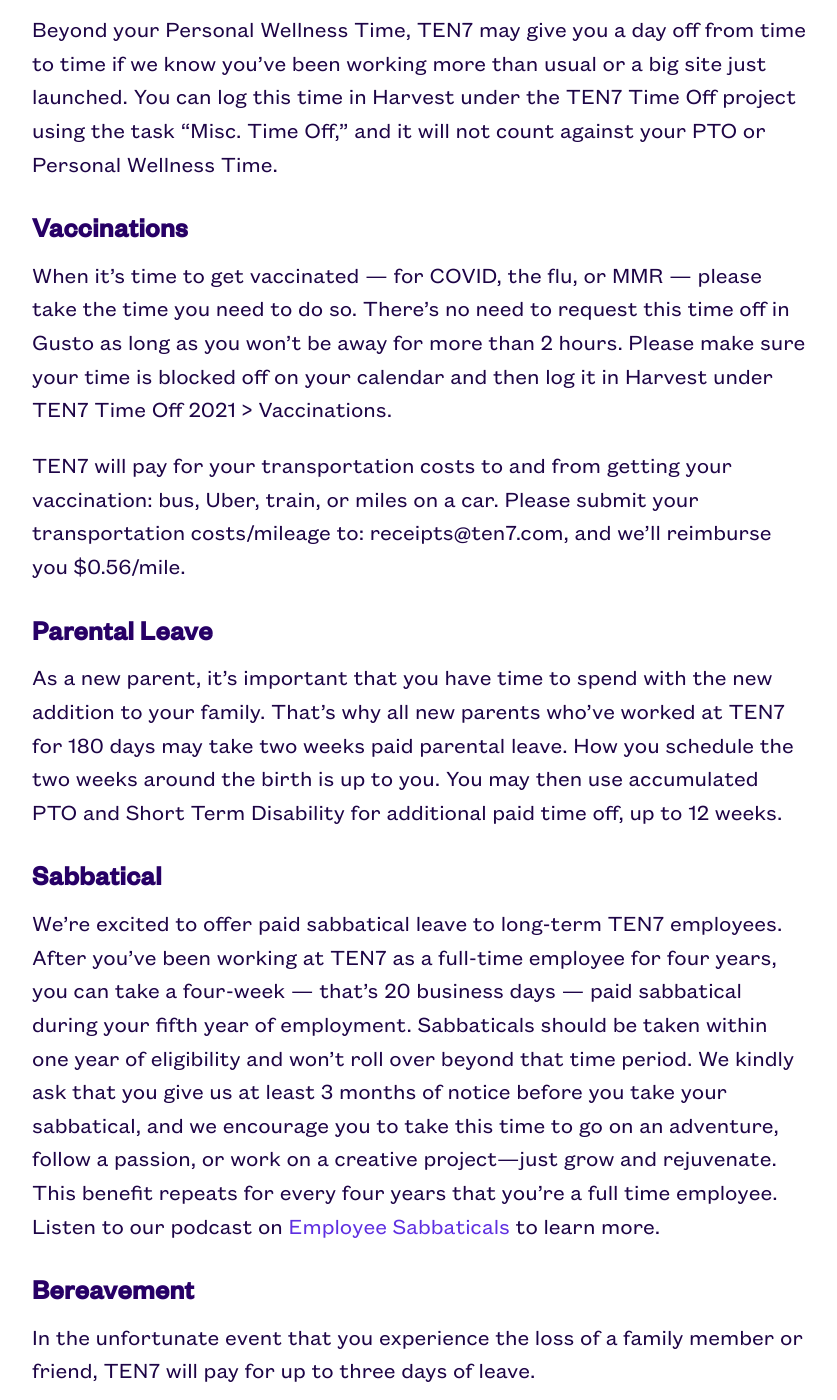
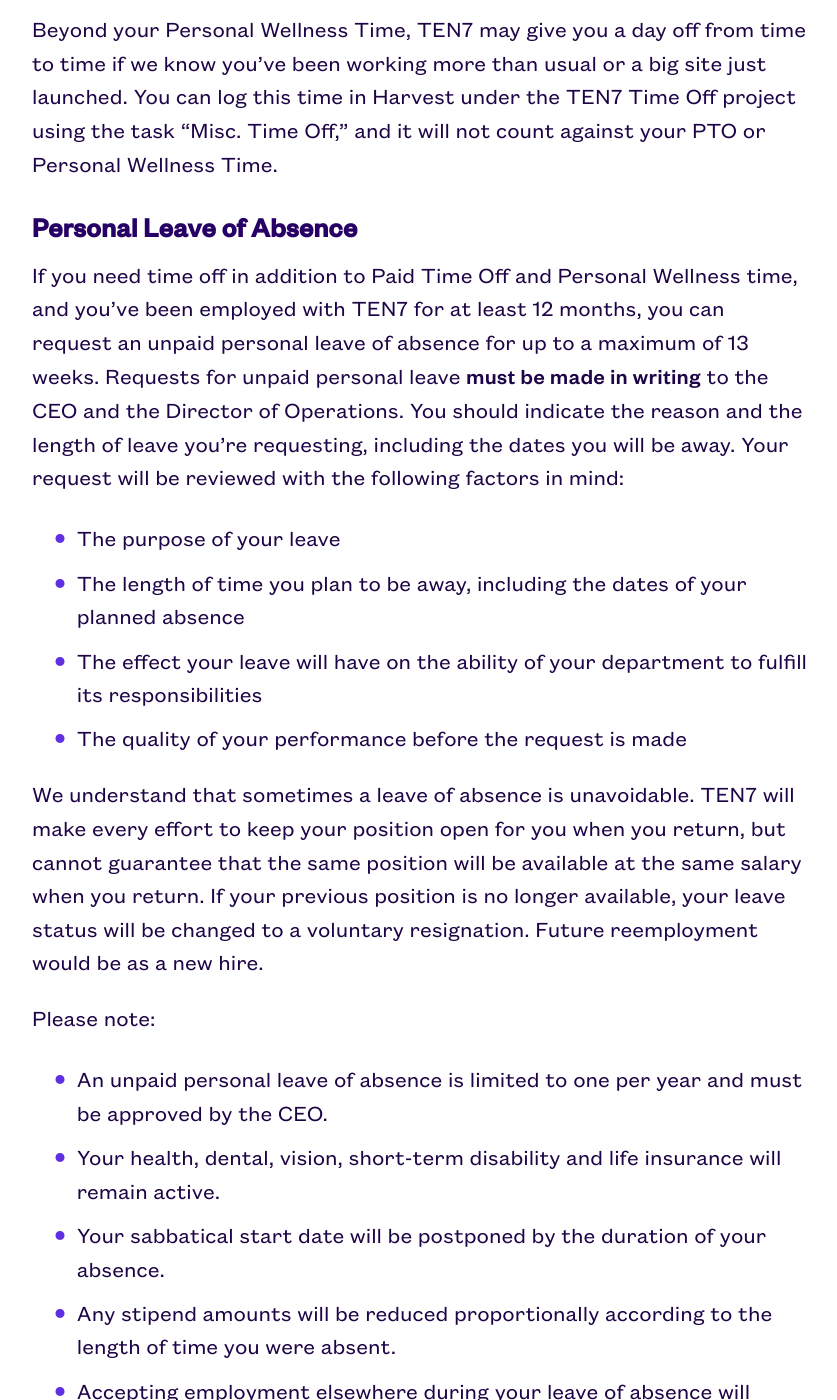
Before and after one commit to ten7/handbook.ten7.com, a Jekyll site: the page built from _pages/04_ourbenefits.md, in a window 1280 px wide and 1400 px high, scrolled down 6970 px. Shown: the whole window, without its empty margins (220-1057 px from the left). Built offline with Jekyll 4.4.1, drawn with Linux system fonts in a browser that asks for light colours; some of the changed text lies outside the part shown.

Commit message:
Added Leave of Absence policy

```diff
--- a/_pages/04_ourbenefits.md
+++ b/_pages/04_ourbenefits.md
@@ -124,6 +124,25 @@
 
 Beyond your Personal Wellness Time, TEN7 may give you a day off from time to time if we know you've been working more than usual or a big site just launched. You can log this time in Harvest under the TEN7 Time Off project using the task "Misc. Time Off," and it will not count against your PTO or Personal Wellness Time.
 
+## Personal Leave of Absence
+
+If you need time off in addition to Paid Time Off and Personal Wellness time, and you’ve been employed with TEN7 for at least 12 months, you can request an unpaid personal leave of absence for up to a maximum of 13 weeks. Requests for unpaid personal leave **must be made in writing** to the CEO and the Director of Operations. You should indicate the reason and the length of leave you’re requesting, including the dates you will be away. Your request will be reviewed with the following factors in mind:
+
+- The purpose of your leave
+- The length of time you plan to be away, including the dates of your planned absence
+- The effect your leave will have on the ability of your department to fulfill its responsibilities
+- The quality of your performance before the request is made
+
+We understand that sometimes a leave of absence is unavoidable. TEN7 will make every effort to keep your position open for you when you return, but cannot guarantee that the same position will be available at the same salary when you return. If your previous position is no longer available, your leave status will be changed to a voluntary resignation. Future reemployment would be as a new hire.
+
+Please note:
+- An unpaid personal leave of absence is limited to one per year and must be approved by the CEO.
+- Your health, dental, vision, short-term disability and life insurance will remain active.
+- Your sabbatical start date will be postponed by the duration of your absence.
+- Any stipend amounts will be reduced proportionally according to the length of time you were absent.
+- Accepting employment elsewhere during your leave of absence will result in termination of employment with TEN7.
+- If you don’t return to work on the scheduled date, you’ll be considered to have voluntarily resigned from the company.
+
 ## Vaccinations
 
 When it's time to get vaccinated — for COVID, the flu, or MMR — please take the time you need to do so. There's no need to request this time off in Gusto as long as you won't be away for more than 2 hours. Please make sure your time is blocked off on your calendar and then log it in Harvest under TEN7 Time Off 2021 > Vaccinations.
```
